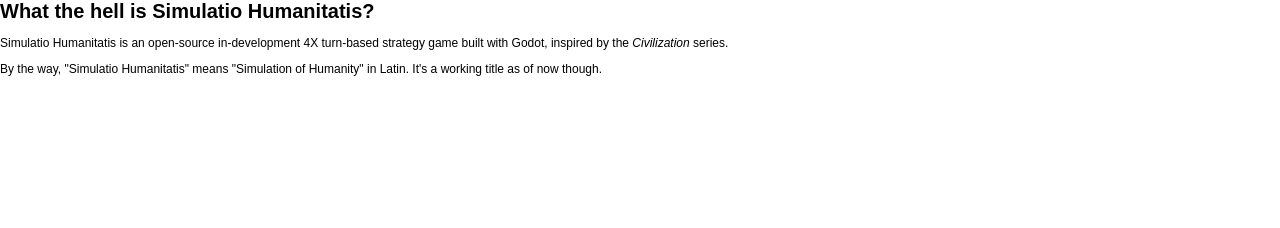
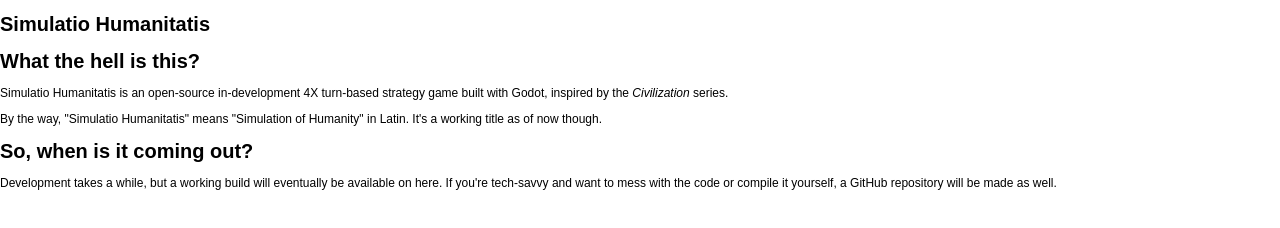
Before and after one commit to BlakeIsHereStudios/Simulatio-Humanitatis-website, a plain HTML site: page index.html in a window 1280 px wide. Drawn offline with Linux system fonts and the light colour scheme.

Commit message:
Revise content and structure in index.html

```diff
--- a/index.html
+++ b/index.html
@@ -1,3 +1,4 @@
+<!DOCTYPE html>
 <html lang="en-GB">
     <head>
         <meta charset="UTF-8">
@@ -5,8 +6,12 @@
         <link rel="stylesheet" href="/Simulatio-Humanitatis-website/style.css">
     </head>
     <body>
-        <h1>What the hell is Simulatio Humanitatis?</h1>
-        <p>Simulatio Humanitatis is an open-source in-development 4X turn-based strategy game built with Godot, inspired by the <i>Civilization</i> series.</p>
-        <p>By the way, "Simulatio Humanitatis" means "Simulation of Humanity" in Latin. It's a working title as of now though.</p>
+        <div class="container-lg px-3 my-5 markdown-body"></div>
+            <h1 id="page-title">Simulatio Humanitatis</h1>
+            <h1>What the hell is this?</h1>
+            <p>Simulatio Humanitatis is an open-source in-development 4X turn-based strategy game built with Godot, inspired by the <i>Civilization</i> series.</p>
+            <p>By the way, "Simulatio Humanitatis" means "Simulation of Humanity" in Latin. It's a working title as of now though.</p>
+            <h1>So, when is it coming out?</h1>
+            <p>Development takes a while, but a working build will eventually be available on here. If you're tech-savvy and want to mess with the code or compile it yourself, a GitHub repository will be made as well.</p>
     </body>
 </html>
```
